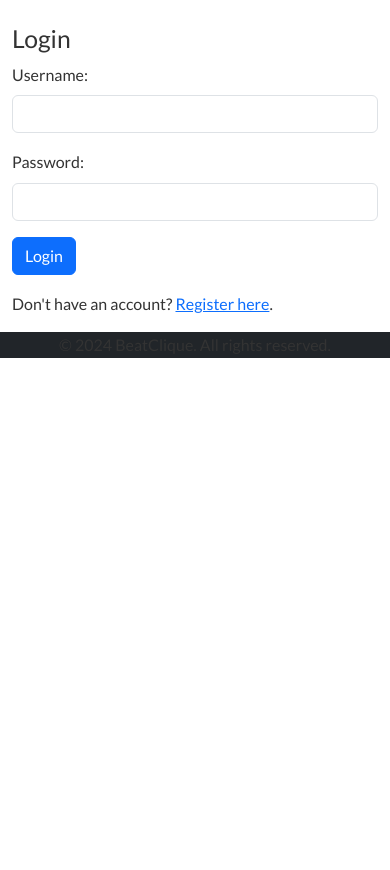
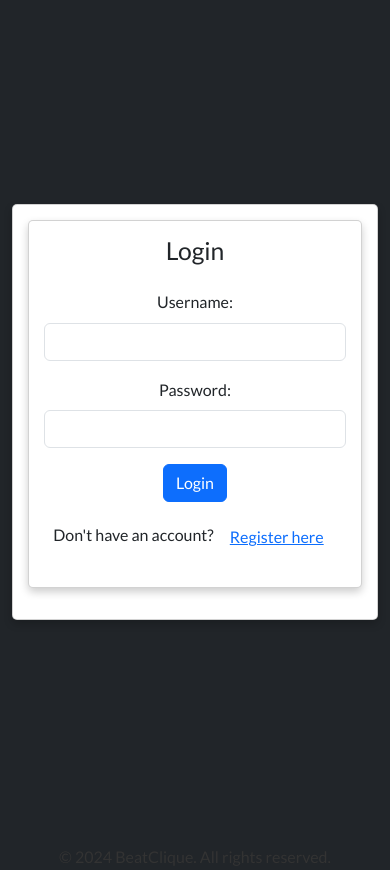
Before and after one commit to CroftsDeveloper/BeatClique_V1, a Django app: a page that uses accounts/templates/accounts/login.html in a window 390 px wide. Shown: the part 96-966 px from the top of the page. Before the commit the page ends 454 px from the top, so only its background shows below. Run offline with Django 5.2, Linux system fonts and the light colour scheme; tables that the repository leaves empty hold one stand-in row (values such as "Sample post"); parts of the project's set-up code (start-up, migrations or seed data) failed here and were passed over; some libraries are stand-ins or nearby versions.

Commit message:
Enhanced Login and Register Pages:
Login Page:
- Revised login.html to utilise a new layout structure.
- Incorporated a black background section to fall in-line with rest of project
- Aligned the login form and registration link in a centred layout.

Register Page:
- Improved register.html with a new design layout.
- Implemented a white card layout within a dark background section to fall in-line with rest of project
- Centred registration form elements for improved look

```diff
--- a/accounts/templates/accounts/login.html
+++ b/accounts/templates/accounts/login.html
@@ -1,11 +1,25 @@
 {% extends 'base.html' %}
+{% load static %}
 
 {% block title %}Login - BeatClique{% endblock %}
 
 {% block content %}
-
-<div class="container mt-4">
-    <h2>Login</h2>
+<!-- Black Background Section -->
+<section class="bg-dark d-flex justify-content-center align-items-center min-vh-100">
+    <div class="container">
+        <div class="card bg-white">
+            <div class="card-body row">
+                <!-- Photo on the left -->
+                <div class="col-md-6 d-none d-md-block">
+                    <div class="card">
+                        <img src="{% static 'images/register/register_logo.png' %}" class="card-img-top" alt="Register Logo">
+                    </div>
+                </div>
+                <!-- Login Form -->
+                <div class="col-md-6 d-flex align-items-center justify-content-center">
+                    <div class="card mb-3" style="width: 100%;">
+                        <div class="card-body">
+                            <h2 class="text-center mb-4">Login</h2>
                             <!-- Form for login -->
                             <form method="post">
                                 {% csrf_token %}
@@ -19,13 +33,20 @@
                                     <input type="password" class="form-control" name="password" required id="password">
                                 </div>
                                 <!-- Submit button for the form -->
+                                <div class="mb-3 d-flex justify-content-center">
                                     <button type="submit" class="btn btn-primary">Login</button>
+                                </div>
                                 {% if error %}
-            <div class="alert alert-danger mt-3">{{ error }}</div>
+                                    <div class="alert alert-danger text-center">{{ error }}</div>
                                 {% endif %}
                             </form>
                             <!-- Navigation link to registration page for users without an account -->
-    <p class="mt-3">Don't have an account? <a href="{% url 'register' %}">Register here</a>.</p>
+                            <p class="mt-3 text-center">Don't have an account? <a href="{% url 'register' %}" class="btn btn-link">Register here</a></p>
                         </div>
-<!-- Main content area ends -->
+                    </div>
+                </div>
+            </div>
+        </div>
+    </div>
+</section>
 {% endblock %}
--- a/static/js/main_scripts.js
+++ b/static/js/main_scripts.js
@@ -100,3 +100,5 @@ function pulsate(element) {
    }, 200);
    element.dataset.interval = interval; // Store interval ID in a custom attribute
 }
+
+// JS for register.html
```
Also changed, not shown: accounts/templates/accounts/register.html (+62 -14 lines). Lines whose indentation alone changed are shown as unchanged.
